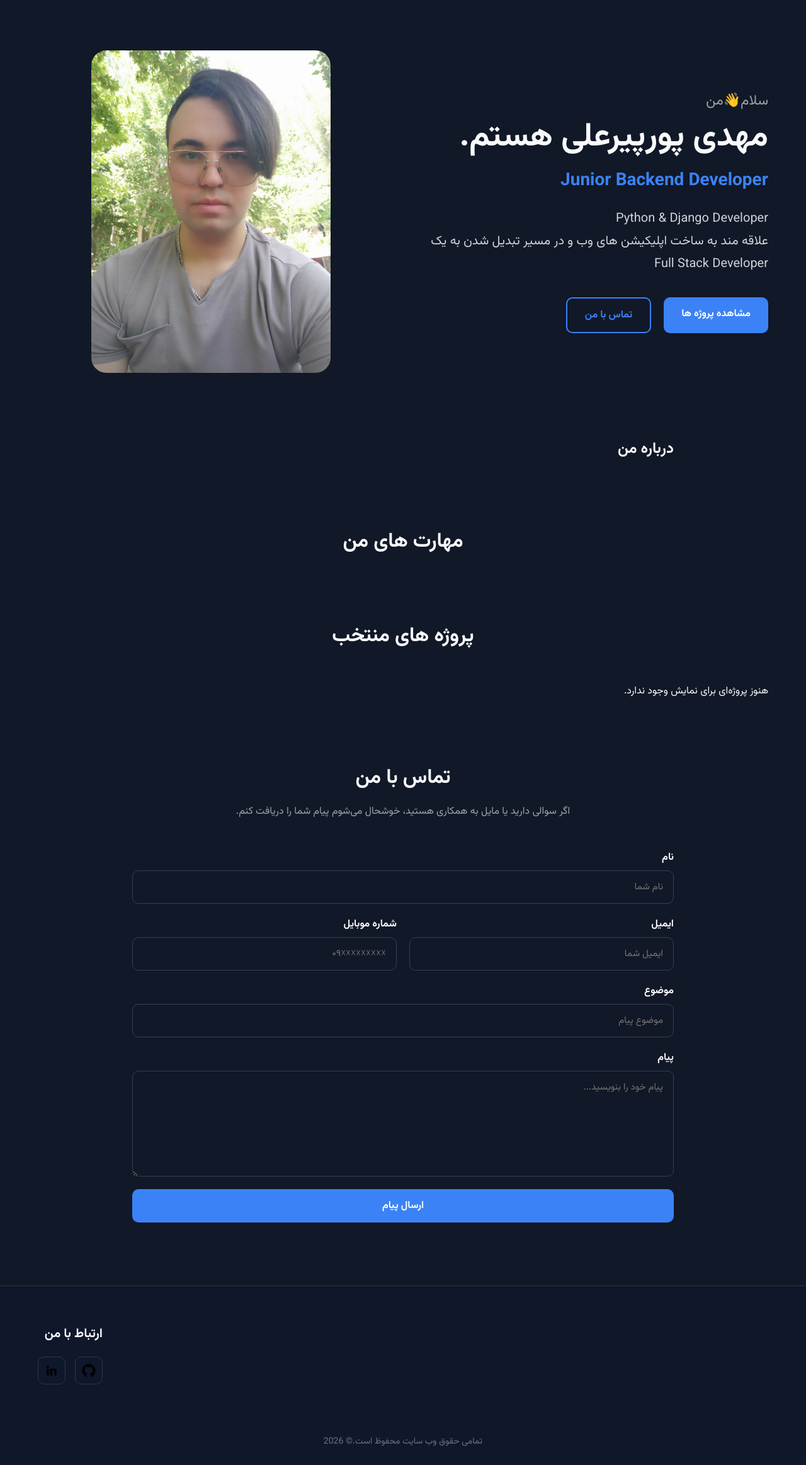
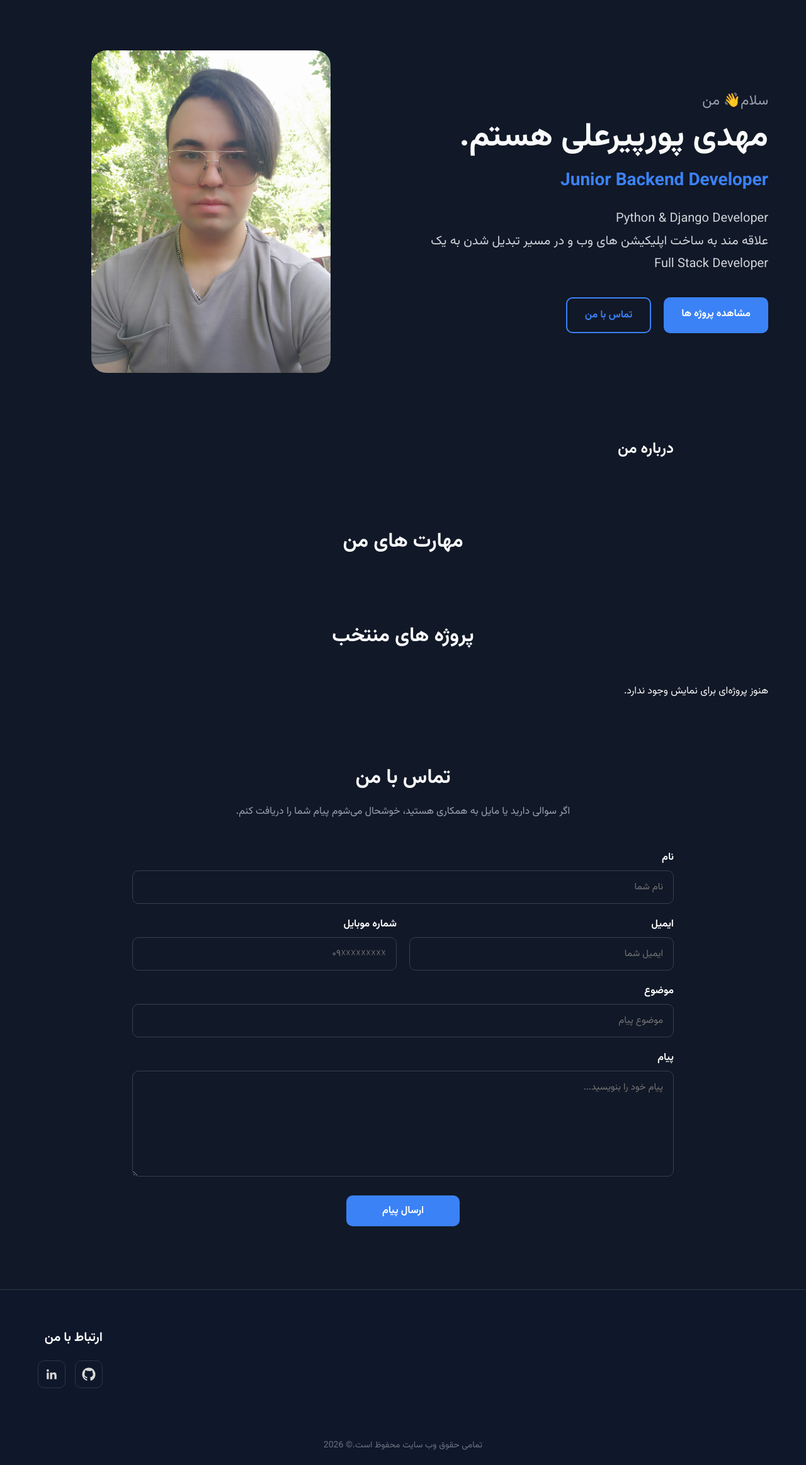
Before and after one commit to mahdippa-dev/portfolio, a Django app: page / in a window 1280 px wide. Shown: the part 91-2417 px from the top of the page at 63% size. Before the commit the page ends 2387 px from the top, so only its background shows below. Run offline with Django 5.2, Linux system fonts and the light colour scheme; data that the repository does not hold is empty; some libraries are stand-ins or nearby versions.

Commit message:
last fix

```diff
--- a/core/static/core/css/contact_common.css
+++ b/core/static/core/css/contact_common.css
@@ -83,26 +83,17 @@
    ========================= */
 
 .contact-submit {
-    width: 100%;
-
-    padding: 14px;
-
+    width: 180px;
+    padding: 12px 20px;
+    margin: 10px auto 0;
     border: none;
-
     border-radius: 10px;
-
     background: #3b82f6;
-
     color: white;
-
     font-family: inherit;
-
     font-size: 16px;
-
     font-weight: 700;
-
     cursor: pointer;
-
     transition: 0.3s;
 }
 
@@ -119,11 +110,8 @@
 .field-error,
 .form-error {
     display: none;
-
     color: #ef4444;
-
     font-size: 14px;
-
     margin-top: 8px;
 }
 
@@ -137,20 +125,15 @@
 .form-group ul,
 .contact-form .errorlist {
     margin-top: 8px;
-
     padding: 0;
-
     list-style: none;
-
     color: #f87171;
-
     font-size: 14px;
 }
 
 
 .contact-form > .errorlist {
     margin-bottom: 20px;
-
     color: #f87171;
 }
 
@@ -161,35 +144,22 @@
 
 .contact-message {
     position: fixed;
-
     top: 100px;
     right: 30px;
-
     min-width: 320px;
     max-width: 450px;
-
     padding: 18px 24px;
-
     border-radius: 14px;
-
     background: #064e3b;
     color: #d1fae5;
-
     border: 1px solid #10b981;
-
     box-shadow: 0 10px 30px rgba(0, 0, 0, 0.3);
-
     font-size: 16px;
     font-weight: 700;
-
     z-index: 9999;
-
     opacity: 0;
-
     transform: translateY(-20px);
-
     pointer-events: none;
-
     transition: opacity 0.4s ease,
     transform 0.4s ease;
 }
@@ -197,6 +167,5 @@
 
 .contact-message.success {
     opacity: 1;
-
     transform: translateY(0);
 }
--- a/core/static/core/css/footer.css
+++ b/core/static/core/css/footer.css
@@ -58,12 +58,17 @@
 .social-links a img {
     width: 22px;
     height: 22px;
-    color: #d1d5db;
+    filter: brightness(0) invert(0.85);
+    transition: 0.3s;
 }
 
 .social-links a:hover {
     color: #3b82f6;
     border-color: #3b82f6;
+}
+
+.social-links a:hover img {
+    filter: brightness(0) invert(1);
 }
 
 
--- a/core/templates/core/home.html
+++ b/core/templates/core/home.html
@@ -23,7 +23,7 @@
     <div id="contact-message" class="contact-message"></div>
     <section class="hero page-enter">
         <div class="hero-content">
-            <p class="greeting">سلام👋من</p>
+            <p class="greeting">سلام👋 من</p>
             <h1>مهدی پورپیرعلی هستم.</h1>
             <h2>Junior Backend Developer</h2>
 
```
Also changed, not shown: about/static/about/css/about.css (+0 -11 lines), contact/static/contact/css/contact_page.css (+0 -15 lines), core/static/core/css/base.css (+0 -15 lines), core/static/core/css/errors.css (+0 -13 lines), core/static/core/css/header.css (+0 -40 lines), projects/static/projects/css/project_detail.css (+0 -55 lines), core/static/fonts/Vazirmatn-Bold.woff2 (deleted), core/static/fonts/Vazirmatn-Regular.woff2 (deleted).
